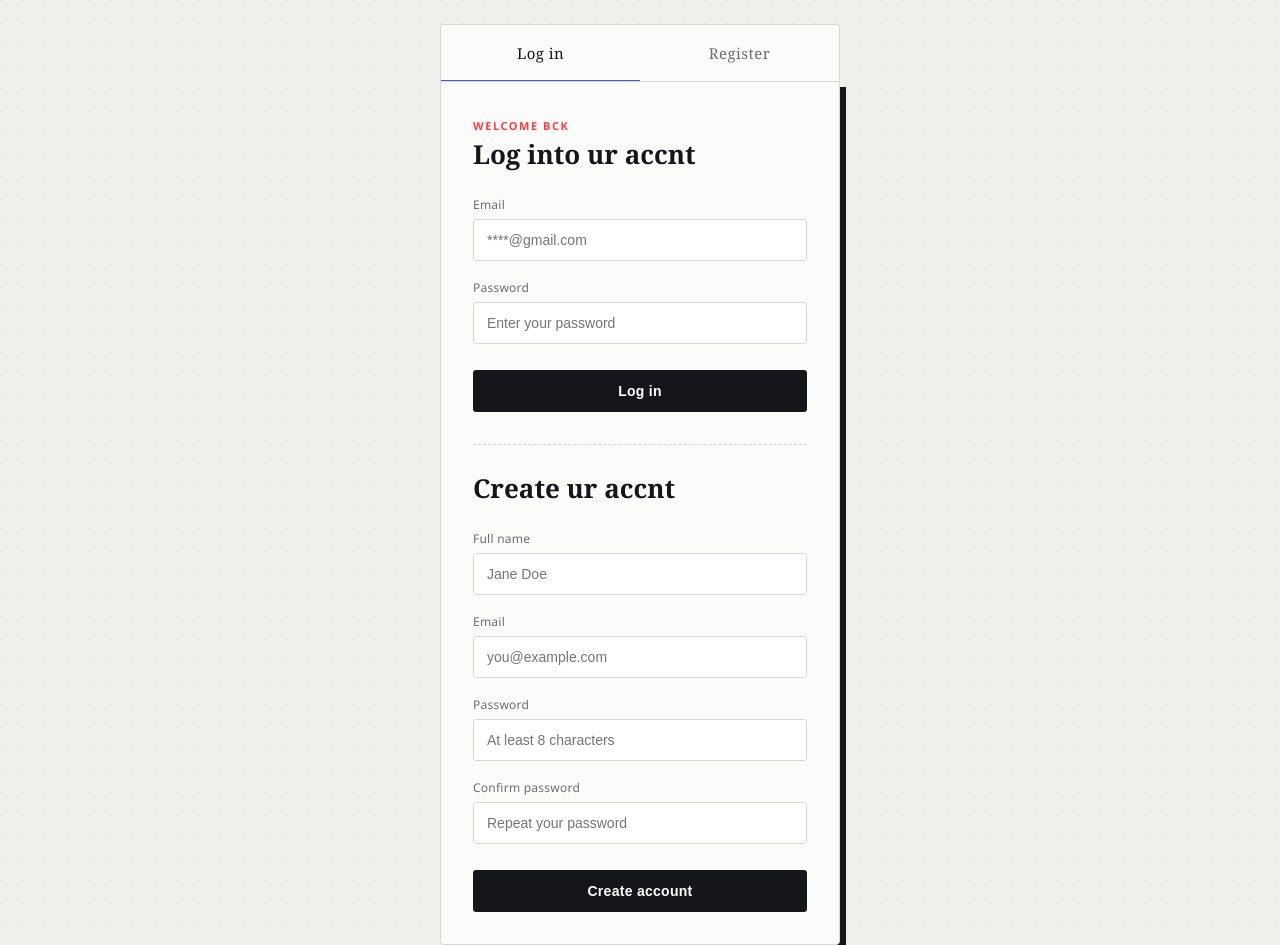
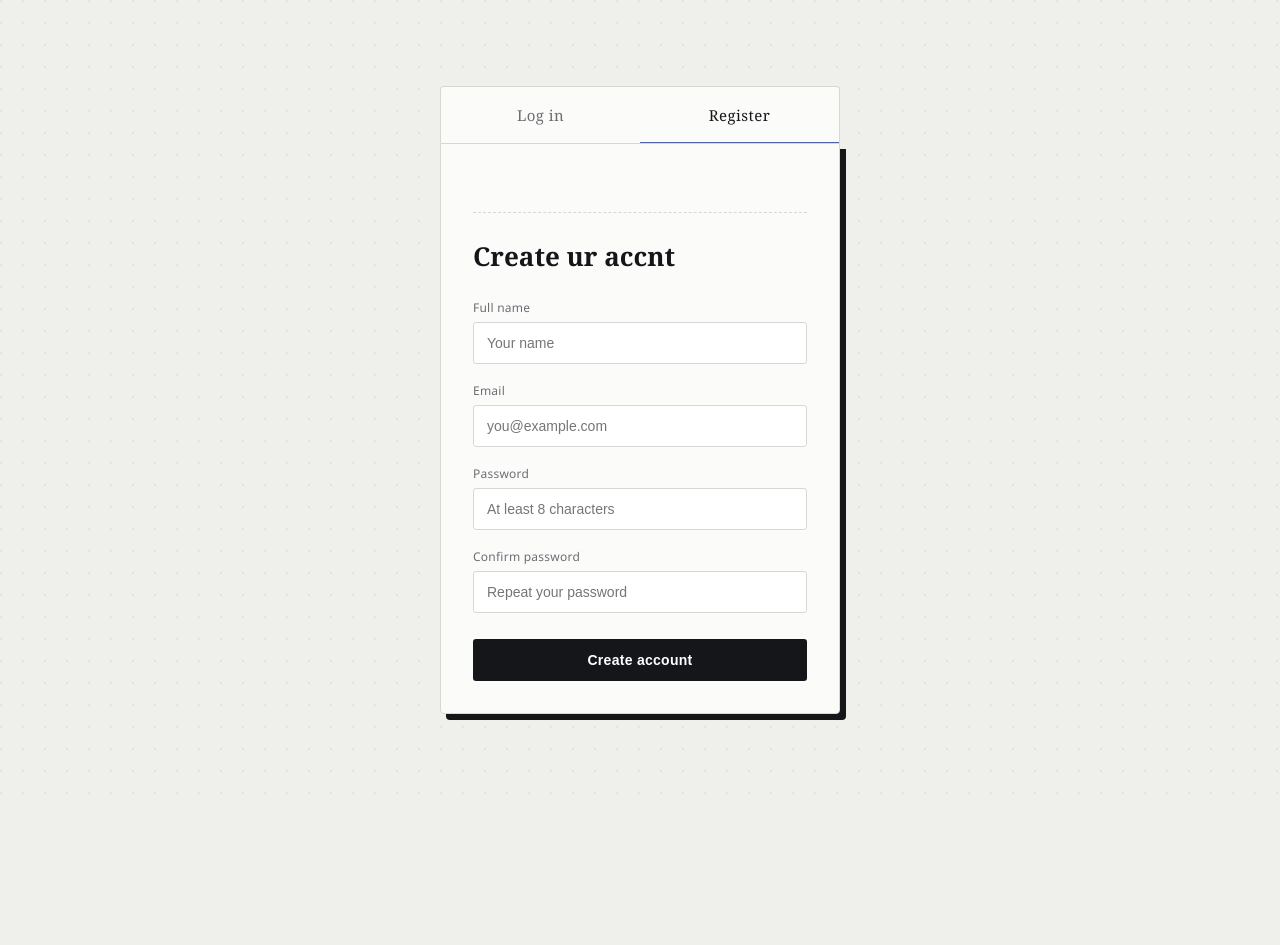
Before and after one commit to NirmalBesra/blogging, a plain HTML site: page back-end/SIgnup/login/index.html in a window 1280 px wide. Shown: the top 945 px of the page. After the commit the page ends 800 px from the top, so only its background shows below. Drawn offline with Linux system fonts and the light colour scheme.

Commit message:
added pending script

```diff
--- a/back-end/SIgnup/login/index.html
+++ b/back-end/SIgnup/login/index.html
@@ -6,6 +6,7 @@
     <meta name="viewport" content="width=device-width, initial-scale=1.0">
     <title>Sign-In</title>
     <link rel="stylesheet" href="index.css">
+    <script src="index.js" defer ></script>
 </head>
 
 <body>
@@ -40,7 +41,7 @@
 
             <div class="signfld">
                 <label for="register-name">Full name</label>
-                <input type="text" id="register-name" placeholder="Jane Doe" required>
+                <input type="text" id="register-name" placeholder="Your name" required>
 
             </div>
             <div class="signfld">
--- /dev/null
+++ b/back-end/SIgnup/login/index.js
@@ -0,0 +1,24 @@
+
+const forms = document.querySelectorAll('.main form');
+const loginForm = forms[0];
+const registerForm = forms[1];
+
+const tabBtns = document.querySelectorAll('.tab-btn');
+
+function showForm(target) {
+  const showLogin = target === 'login';
+
+  loginForm.style.display = showLogin ? 'block' : 'none';
+  registerForm.style.display = showLogin ? 'none' : 'block';
+
+  tabBtns.forEach(btn => {
+    btn.classList.toggle('active', btn.dataset.target === target);
+  });
+}
+
+tabBtns.forEach(btn => {
+  btn.addEventListener('click', () => showForm(btn.dataset.target));
+});
+
+
+showForm('register');
```
